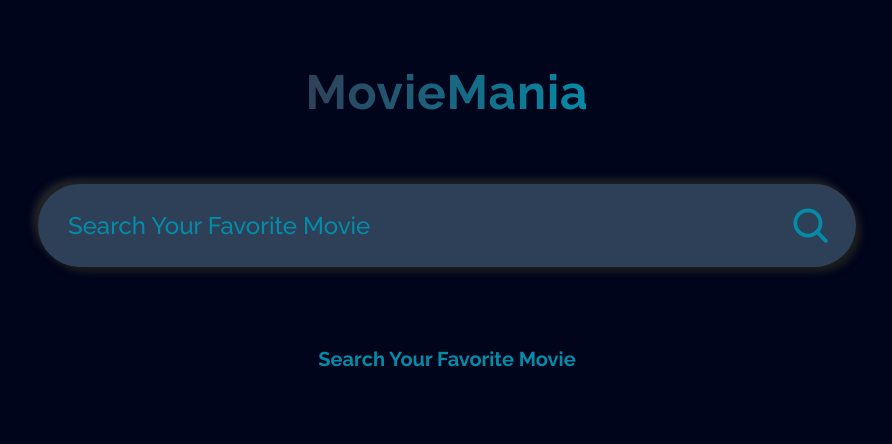
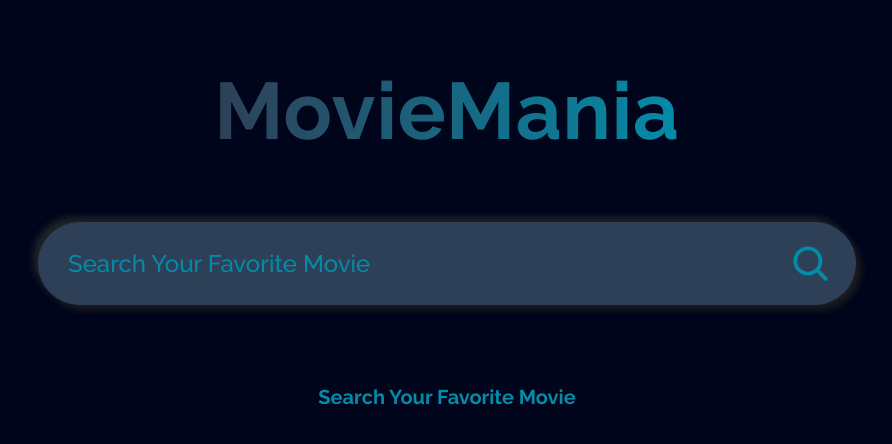
Before and after one commit to AmandeepSingh789/Movie-Mania, a React (Create React App) app: page / in a window 1280 px wide. Shown: the top 444 px of the page, without its empty margins (193-1085 px from the left). Built offline with nearby package versions, Linux system fonts and the light colour scheme.

Commit message:
added enter button functionality fixed

```diff
--- a/src/App.css
+++ b/src/App.css
@@ -27,7 +27,7 @@ body {
 }
 
 h1 {
-  font-size: 3rem;
+  font-size: 5rem;
   letter-spacing: 0.9px;
   background: linear-gradient(
     90deg,
--- a/src/App.js
+++ b/src/App.js
@@ -32,7 +32,7 @@ const App = () => {
           onChange={(e) => setSearchTerm(e.target.value)}
           onKeyPress={(ev) => {
             if (ev.key === "Enter") {
-                searchMovies(ev.key)
+                searchMovies(searchTerm)
             }
             }}
         />
```
